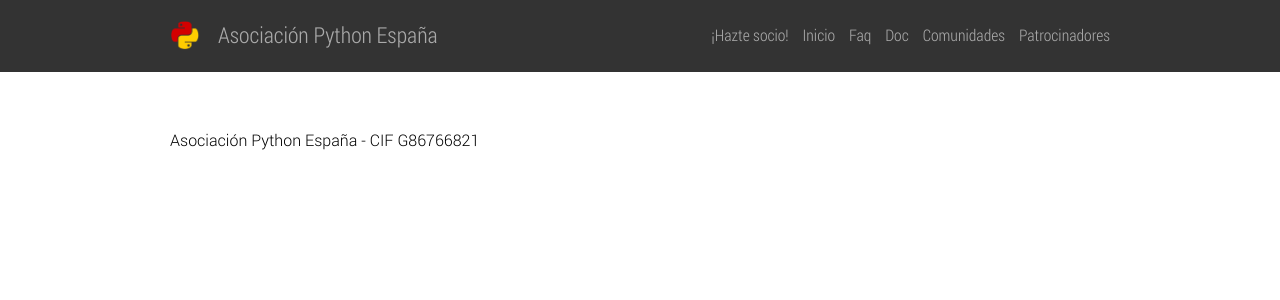
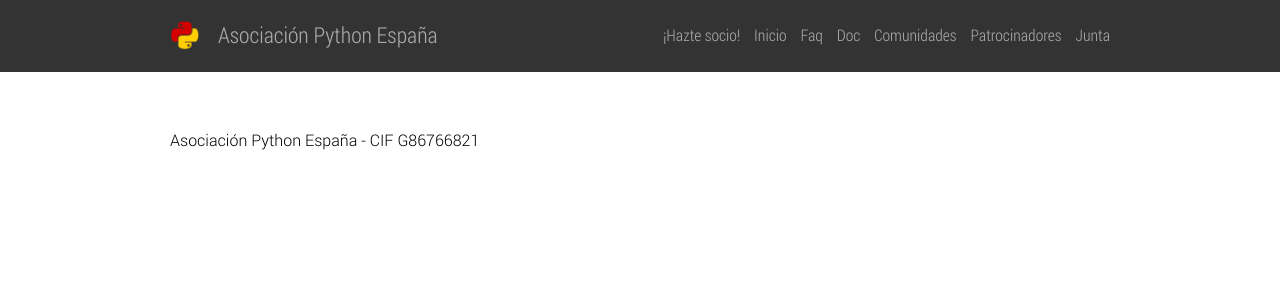
Before and after one commit to python-spain/association-web, a Python web app: template pyspain_web/templates/web/page.jinja in a window 1280 px wide. Shown: the top 300 px of the page. Run offline with Jinja, Linux system fonts and the light colour scheme; the template is opened without the code that fills it: most values are stand-ins (such as "Sample title", 1, 10 or a date in 2020).

Commit message:
Añadir enlace a la Junta directiva en la cabecera

```diff
--- a/pyspain_web/templates/web/include-header.jinja
+++ b/pyspain_web/templates/web/include-header.jinja
@@ -6,6 +6,7 @@
         <li><a href="{{ url('page', slug='doc') }}">Doc</a></li>
         <li><a href="{{ url('community-events') }}">Comunidades</a></li>
         <li><a href="{{ url('page', slug='patrocinadores') }}">Patrocinadores</a></li>
+        <li><a href="{{ url('page', slug='junta-directiva') }}">Junta</a></li>
     </ul>
 </div>
 
```
